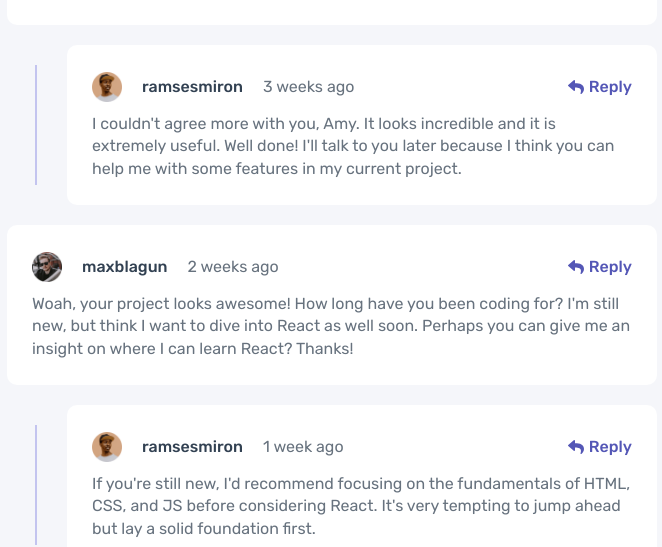
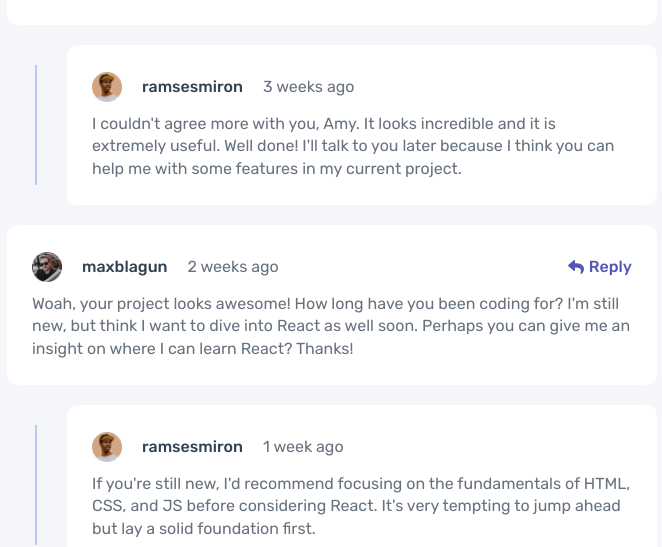
Before and after one commit to anacperdigao/Interactive-Comment-Section, a React (Create React App) app: page / in a window 1280 px wide. Shown: the part 155-702 px from the top of the page, without its empty margins (308-970 px from the left). Built offline with nearby package versions, Linux system fonts and the light colour scheme.

Commit message:
feat: editaComentario

```diff
--- a/src/common/context/Comentarios.js
+++ b/src/common/context/Comentarios.js
@@ -60,6 +60,7 @@ export const useComentariosContext = () => {
           user:{
             username: "juliusomo",
           },
+          replies: [],
         }
 
         setCommentsList([...copyCommentsList, newCommentObject]);
--- a/src/components/Comentario/index.jsx
+++ b/src/components/Comentario/index.jsx
@@ -73,17 +73,11 @@ const Comentario = ({content, createdAt, username, index}) => {
                     createdAt = {createdAt}
                     username = {user.username}
                     replies = {replies}
-                    // handleDelete = {handleDelete}
-                    // handleEdit = {handleEdit}
                     index={index}
                 />
             )}
 
-            { cancela && <CancelaComentario cancela={cancela} setCancela={setCancela} index={index} /> }
-
-
-            {/* { editaComentario && <EditaComentario index={index} content={content} /> } */}
-
+            {cancela && <CancelaComentario cancela={cancela} setCancela={setCancela} index={index} />}
 
         </>
     )
--- a/src/components/RespostaComentarios/index.jsx
+++ b/src/components/RespostaComentarios/index.jsx
@@ -1,5 +1,5 @@
 import React, { useState } from "react";
-import { FaReply, FaTrash, FaEdit } from 'react-icons/fa'
+import { FaTrash, FaEdit } from 'react-icons/fa'
 import * as S from "./style.js"
 import amyrobson from "../../assets/images/image-amyrobson.png"
 import juliusomo from "../../assets/images/image-juliusomo.png"
@@ -9,7 +9,7 @@ import CancelaComentario from "../CancelaComentario";
 import { useComentariosContext } from "../../common/context/Comentarios.js";
 
 
-const RespostaComentarios = ({content, createdAt, username, handleDelete, index}) => {
+const RespostaComentarios = ({content, createdAt, username, index}) => {
 
     const [cancela, setCancela] = useState(false); // Tela de cancelar começa como false
 
@@ -36,7 +36,7 @@ const RespostaComentarios = ({content, createdAt, username, handleDelete, index}
                 </S.ContainerUsuarioData>
 
                 {username==="juliusomo"
-                ?
+                &&
                 <S.ContainerDeleteEdit>
                     <S.ContainerDelete onClick={() => setCancela(true)}>
                         <FaTrash />
@@ -48,11 +48,6 @@ const RespostaComentarios = ({content, createdAt, username, handleDelete, index}
                         <S.TextoEdit>Edit</S.TextoEdit>
                     </S.ContainerEdit>
                 </S.ContainerDeleteEdit>
-                :
-                <S.ContainerReply>
-                    <FaReply />
-                    <S.TextoReply>Reply</S.TextoReply>
-                </S.ContainerReply>
                 }
 
                 <S.TextoComentario>{content}</S.TextoComentario>
```
